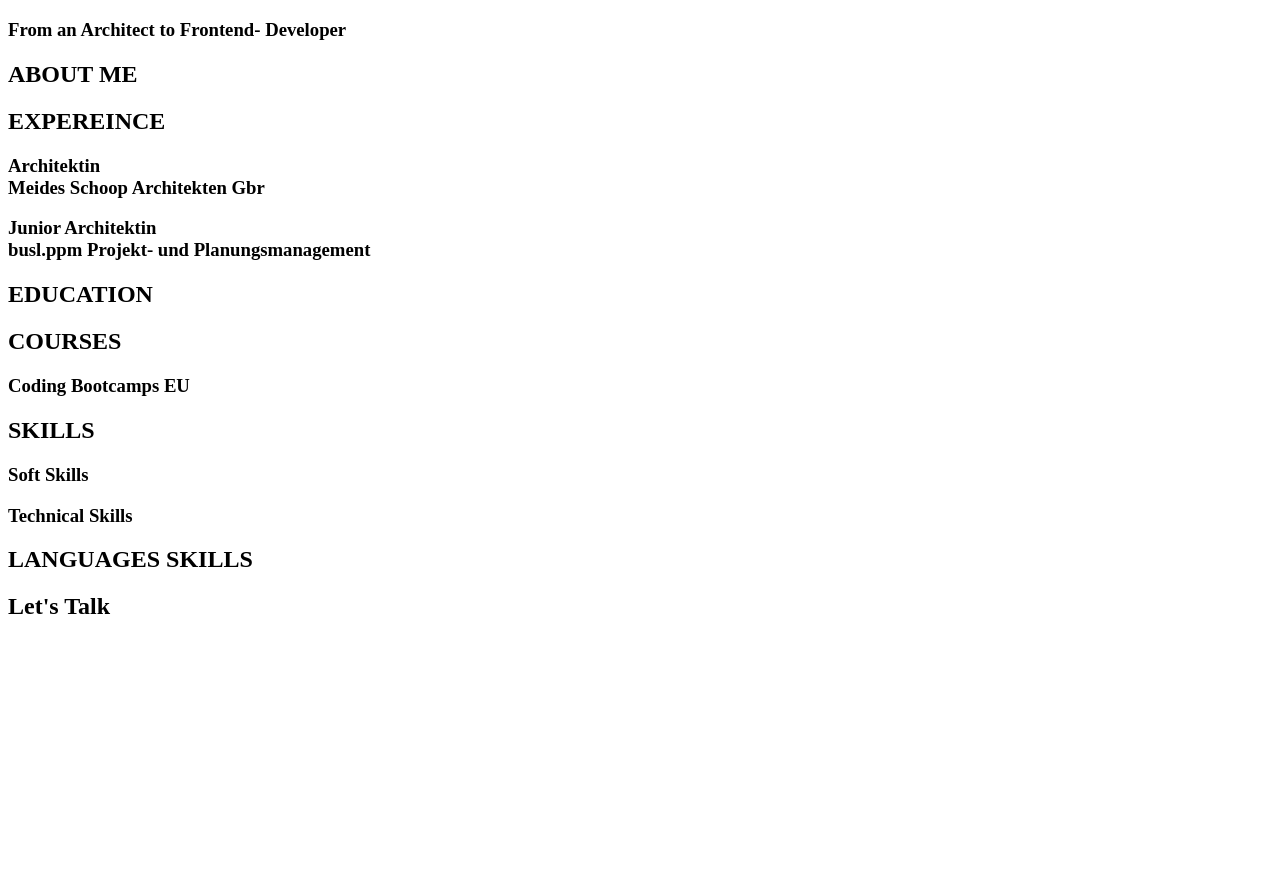
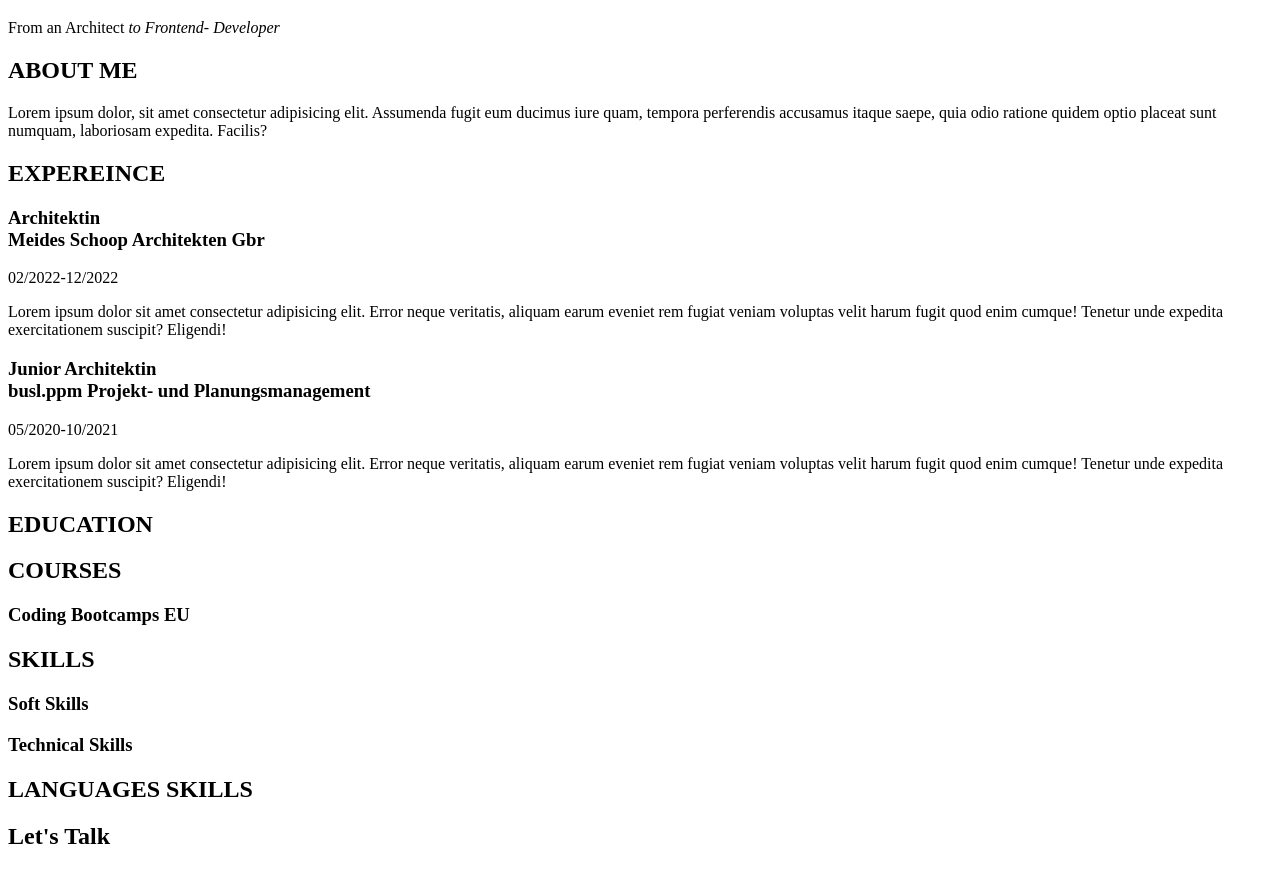
Before and after one commit to Murielcibra/CV, a plain HTML site: page index.html in a window 1280 px wide. Shown: the part 61-931 px from the top of the page. Before the commit the page ends 800 px from the top, so only its background shows below. Drawn offline with Linux system fonts and the light colour scheme.

Commit message:
Structure Updated

```diff
--- a/index.html
+++ b/index.html
@@ -10,31 +10,56 @@
   </head>
   <body>
     <header>
-      <h1>
-        I am Muriel Cishek <br />
-        <h3>From an Architect to Frontend- Developer</h3>
-      </h1>
+      <h1>I am Muriel Cishek <br /></h1>
+      <p>From an Architect <em>to Frontend- Developer</em></p>
     </header>
     <main>
       <article><h2>ABOUT ME</h2></article>
+      <!--Profile-->
+      <p>
+        Lorem ipsum dolor, sit amet consectetur adipisicing elit. Assumenda
+        fugit eum ducimus iure quam, tempora perferendis accusamus itaque saepe,
+        quia odio ratione quidem optio placeat sunt numquam, laboriosam
+        expedita. Facilis?
+      </p>
       <article>
         <h2>EXPEREINCE</h2>
         <section>
+          <header>
             <h3>
               Architektin <br />
               Meides Schoop Architekten Gbr
             </h3>
+            <p>02/2022-12/2022</p>
+
+            <p>
+              Lorem ipsum dolor sit amet consectetur adipisicing elit. Error
+              neque veritatis, aliquam earum eveniet rem fugiat veniam voluptas
+              velit harum fugit quod enim cumque! Tenetur unde expedita
+              exercitationem suscipit? Eligendi!
+            </p>
+          </header>
         </section>
         <section>
+          <header>
             <h3>
               Junior Architektin <br />
               busl.ppm Projekt- und Planungsmanagement
             </h3>
+            <p>05/2020-10/2021</p>
+          </header>
+          <p>
+            Lorem ipsum dolor sit amet consectetur adipisicing elit. Error neque
+            veritatis, aliquam earum eveniet rem fugiat veniam voluptas velit
+            harum fugit quod enim cumque! Tenetur unde expedita exercitationem
+            suscipit? Eligendi!
+          </p>
         </section>
       </article>
       <article>
         <h2>EDUCATION</h2>
       </article>
+
       <article>
         <h2>COURSES</h2>
         <section><h3>Coding Bootcamps EU</h3></section>
```
Lines whose indentation alone changed are shown as unchanged.
